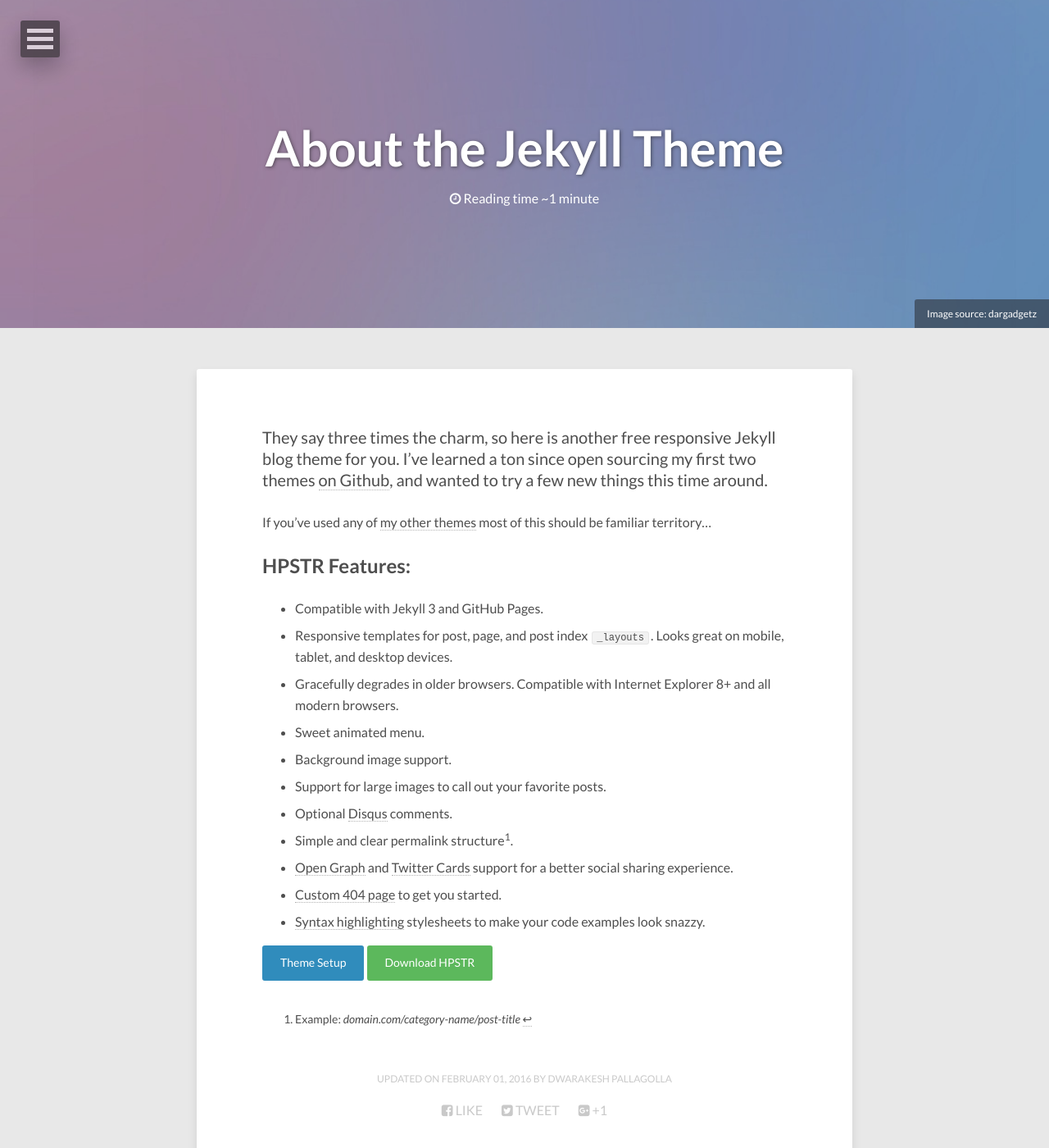
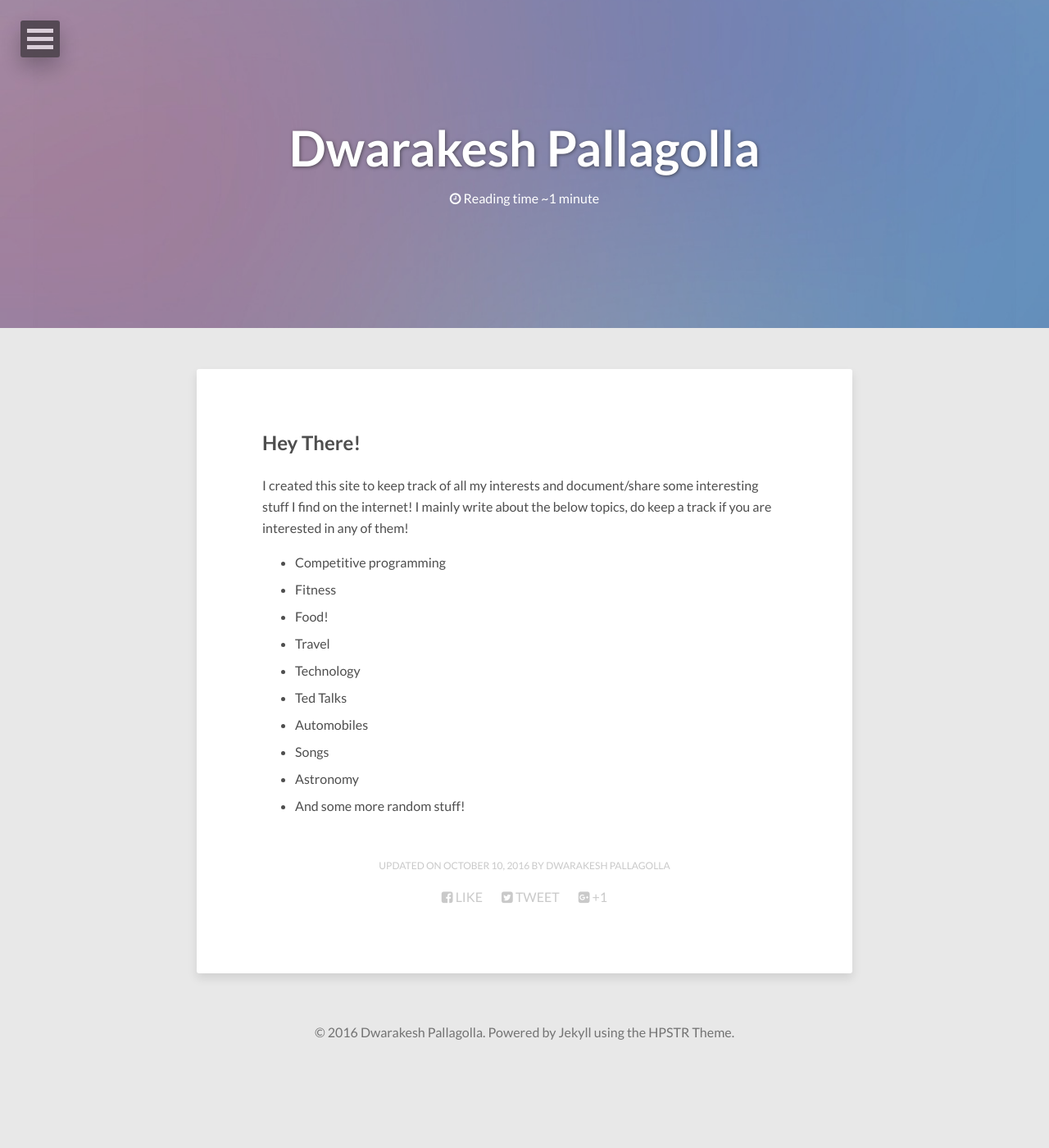
Before and after one commit to dpallagolla/dpallagolla.github.io, a Jekyll site: the page built from about/index.md, in a window 1280 px wide and 1400 px high. Shown: the whole window at 82% size. Built offline with Jekyll 4.4.1, drawn with Linux system fonts in a browser that asks for light colours; nearby versions of some CDN libraries.

Commit message:
updated about

```diff
--- a/Gemfile
+++ b/Gemfile
@@ -6,6 +6,3 @@
 gem "jekyll-feed"
 gem "jekyll-paginate"
 gem "jekyll-gist"
-
-source 'https://rubygems.org'
-gem 'github-pages', group: :jekyll_plugins
--- a/about/index.md
+++ b/about/index.md
@@ -1,32 +1,25 @@
 ---
 layout: page
-title: About the Jekyll Theme
+title: Dwarakesh Pallagolla
 image:
   feature: abstract-5.jpg
-  credit: dargadgetz
-  creditlink: http://www.dargadgetz.com/ios-7-abstract-wallpaper-pack-for-iphone-5-and-ipod-touch-retina/
 comments: false
-modified: 2016-02-01
+modified: 2016-10-10
 ---
 
-They say three times the charm, so here is another free responsive Jekyll blog theme for you. I've learned a ton since open sourcing my first two themes [on Github](http://github.com/mmistakes), and wanted to try a few new things this time around.
+## Hey There!
 
-If you've used any of [my other themes](http://mademistakes.com/work/jekyll-themes/) most of this should be familiar territory...
+I created this site to keep track of all my interests and document/share some interesting stuff I find on the internet!
+I mainly write about the below topics, do keep a track if you are interested in any of them!
 
-## HPSTR Features:
 
-* Compatible with Jekyll 3 and GitHub Pages.
-* Responsive templates for post, page, and post index `_layouts`. Looks great on mobile, tablet, and desktop devices.
-* Gracefully degrades in older browsers. Compatible with Internet Explorer 8+ and all modern browsers.
-* Sweet animated menu.
-* Background image support.
-* Support for large images to call out your favorite posts.
-* Optional [Disqus](http://disqus.com) comments.
-* Simple and clear permalink structure[^1].
-* [Open Graph](https://developers.facebook.com/docs/opengraph/) and [Twitter Cards](https://dev.twitter.com/docs/cards) support for a better social sharing experience.
-* [Custom 404 page]({{ site.url }}/404.html) to get you started.
-* [Syntax highlighting]({{ site.url }}/code-highlighting-post/) stylesheets to make your code examples look snazzy.
-
-<div markdown="0"><a href="{{ site.url }}/theme-setup/" class="btn btn-info">Theme Setup</a> <a href="https://github.com/mmistakes/hpstr-jekyll-theme" class="btn btn-success">Download HPSTR</a></div>
-
-[^1]: Example: *domain.com/category-name/post-title*
+* Competitive programming
+* Fitness
+* Food!
+* Travel
+* Technology
+* Ted Talks
+* Automobiles
+* Songs
+* Astronomy
+* And some more random stuff!
```
Also changed, not shown: _data/navigation.yml (+7 -4 lines).
